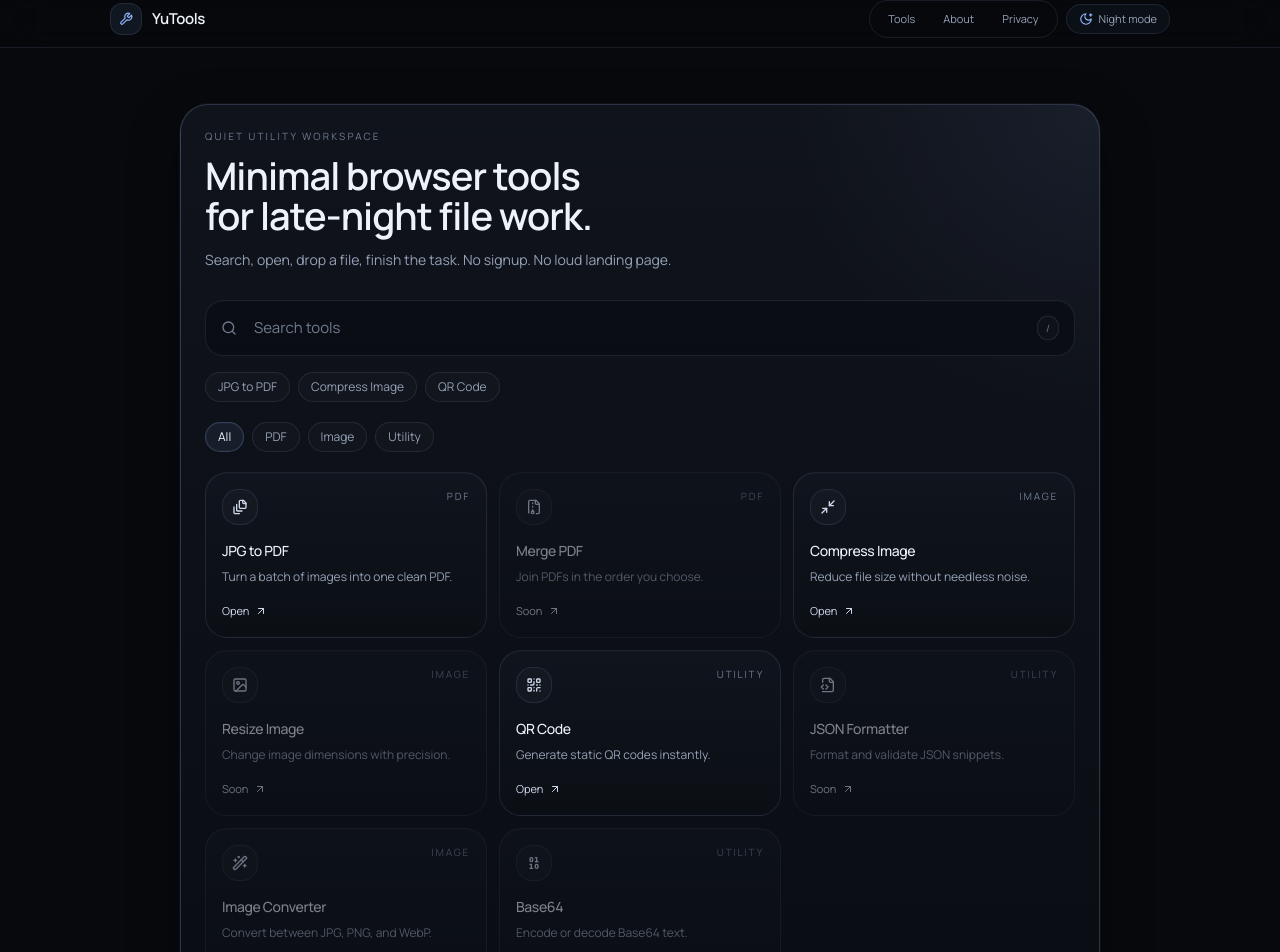
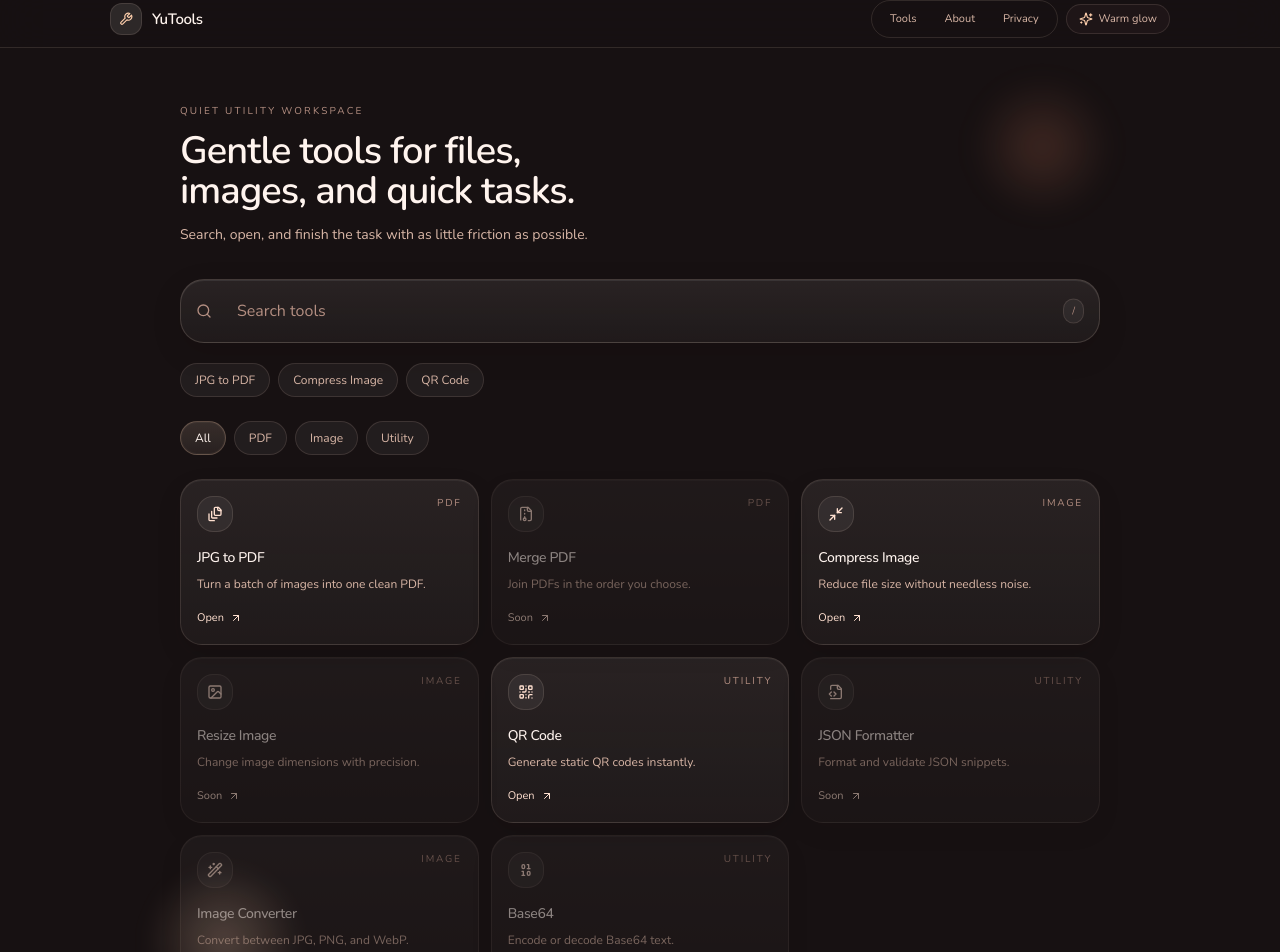
Before and after one commit to zhiliao000-star/YuDown, a React (Vite) app: page / in a window 1280 px wide. Shown: the part 9-961 px from the top of the page. Built offline with nearby package versions, Linux system fonts and the light colour scheme.

Commit message:
feat: soften UI with warmer gradients and lighter layout

```diff
--- a/src/App.tsx
+++ b/src/App.tsx
@@ -163,20 +163,26 @@ const Launcher = ({ compact = false }: { compact?: boolean }) => {
 
   return (
     <section className={cn('mx-auto w-full max-w-[920px]', compact ? 'mt-4' : 'mt-8')}>
-      <div className="hero-panel">
+      <div className={cn('relative', !compact && 'fade-up')}>
+        {!compact && (
+          <>
+            <div className="hero-orb" />
+            <div className="hero-orb-right" />
+          </>
+        )}
         {!compact && (
           <div className="max-w-[640px]">
             <p className="eyebrow">quiet utility workspace</p>
             <h1 className="mt-3 text-balance text-[28px] font-semibold leading-[1.05] text-[var(--fg)] sm:text-[38px]">
-              Minimal browser tools for late-night file work.
+              Gentle tools for files, images, and quick tasks.
             </h1>
             <p className="mt-3 max-w-[560px] text-sm leading-6 text-[var(--muted)]">
-              Search, open, drop a file, finish the task. No signup. No loud landing page.
+              Search, open, and finish the task with as little friction as possible.
             </p>
           </div>
         )}
 
-        <div className={cn('relative', compact ? 'mt-0' : 'mt-7')}>
+        <div className={cn('relative', compact ? 'mt-0' : 'mt-8')}>
           <Search className="pointer-events-none absolute left-4 top-1/2 h-4 w-4 -translate-y-1/2 text-[var(--muted-dim)]" />
           <input
             ref={inputRef}
@@ -189,7 +195,7 @@ const Launcher = ({ compact = false }: { compact?: boolean }) => {
         </div>
 
         {!compact && (
-          <div className="mt-4 flex flex-wrap gap-2">
+          <div className="mt-5 flex flex-wrap gap-2">
             {QUICK_LAUNCH.map((label) => {
               const tool = TOOL_ITEMS.find((item) => item.name === label);
               if (!tool) return null;
@@ -203,7 +209,7 @@ const Launcher = ({ compact = false }: { compact?: boolean }) => {
           </div>
         )}
 
-        <div className="mt-5 flex flex-wrap items-center gap-2">
+        <div className="mt-6 flex flex-wrap items-center gap-2">
           {(['All', 'PDF', 'Image', 'Utility'] as ToolCategory[]).map((tab) => (
             <button
               key={tab}
@@ -215,7 +221,7 @@ const Launcher = ({ compact = false }: { compact?: boolean }) => {
           ))}
         </div>
 
-        <div className="mt-5 grid grid-cols-1 gap-3 sm:grid-cols-2 lg:grid-cols-3">
+        <div className="mt-6 grid grid-cols-1 gap-3 sm:grid-cols-2 lg:grid-cols-3">
           {tools.map((tool) => (
             <ToolCard key={tool.path} tool={tool} />
           ))}
@@ -238,8 +244,8 @@ const HomePage = () => {
         Runs in your browser when possible. Quiet by default. No signup.
       </div>
 
-      <section className="mt-10 grid gap-4 md:grid-cols-[1.25fr_0.95fr]">
-        <article className="panel panel-subtle p-5">
+      <section className="mt-10 grid gap-4 md:grid-cols-[1.15fr_0.85fr]">
+        <article className="panel panel-subtle fade-up p-5">
           <p className="eyebrow">workflow</p>
           <div className="mt-3 grid gap-3 sm:grid-cols-3">
             <div>
@@ -257,7 +263,7 @@ const HomePage = () => {
           </div>
         </article>
 
-        <article className="panel panel-subtle p-5">
+        <article className="panel panel-subtle fade-up p-5">
           <p className="eyebrow">notes</p>
           <div className="mt-3 space-y-2 text-xs leading-5 text-[var(--muted)]">
             <p><span className="text-[var(--fg-soft)]">Privacy:</span> most supported tasks stay local.</p>
--- a/src/layouts/Layout.tsx
+++ b/src/layouts/Layout.tsx
@@ -1,6 +1,6 @@
 import React from 'react';
 import { Link, NavLink } from 'react-router-dom';
-import { MoonStar, Wrench } from 'lucide-react';
+import { Sparkles, Wrench } from 'lucide-react';
 import { cn } from '../lib/utils';
 
 export const Header: React.FC = () => {
@@ -38,8 +38,8 @@ export const Header: React.FC = () => {
             ))}
           </nav>
           <span className="hidden items-center gap-1.5 rounded-full border border-[var(--border-soft)] bg-[var(--surface)] px-3 py-1.5 text-[11px] text-[var(--muted)] shadow-[var(--shadow-soft)] sm:inline-flex">
-            <MoonStar className="h-3.5 w-3.5 text-[var(--accent-soft)]" />
-            Night mode
+            <Sparkles className="h-3.5 w-3.5 text-[var(--accent-soft)]" />
+            Warm glow
           </span>
         </div>
       </div>
@@ -54,7 +54,7 @@ export const Footer: React.FC = () => {
         <div className="max-w-md">
           <p className="text-sm font-medium text-[var(--fg)]">YuTools</p>
           <p className="mt-1 text-xs leading-5 text-[var(--muted)]">
-            Quiet browser utilities for files, images, and small technical tasks.
+            Simple browser utilities for files, images, and small technical tasks.
           </p>
         </div>
         <div className="flex flex-wrap gap-x-5 gap-y-2 text-xs text-[var(--muted)]">
--- a/src/styles/index.css
+++ b/src/styles/index.css
@@ -1,25 +1,26 @@
-@import url('https://fonts.googleapis.com/css2?family=Manrope:wght@400;500;600;700&display=swap');
+@import url('https://fonts.googleapis.com/css2?family=Nunito:wght@400;500;600;700;800&display=swap');
 
 @tailwind base;
 @tailwind components;
 @tailwind utilities;
 
 :root {
-  --bg: #07090d;
-  --bg-overlay: rgba(7, 9, 13, 0.76);
-  --surface: rgba(14, 18, 26, 0.82);
-  --surface-raised: rgba(18, 24, 35, 0.96);
-  --surface-soft: rgba(12, 16, 23, 0.72);
-  --fg: #eef2fb;
-  --fg-soft: #cfd8eb;
-  --muted: #95a2b7;
-  --muted-dim: #6f7b8f;
-  --border-soft: rgba(139, 162, 201, 0.14);
-  --border-strong: rgba(150, 178, 224, 0.24);
-  --accent-soft: #90b7ff;
-  --accent-glow: rgba(129, 165, 235, 0.18);
-  --shadow-soft: 0 10px 30px rgba(0, 0, 0, 0.18);
-  --shadow-glow: 0 0 0 1px rgba(146, 177, 225, 0.05), 0 18px 50px rgba(0, 0, 0, 0.34);
+  --bg: #171112;
+  --bg-overlay: rgba(23, 17, 18, 0.72);
+  --surface: rgba(48, 34, 35, 0.34);
+  --surface-raised: rgba(255, 248, 243, 0.1);
+  --surface-soft: rgba(73, 47, 43, 0.22);
+  --fg: #fff4ee;
+  --fg-soft: #ffe0d0;
+  --muted: #d9b7a7;
+  --muted-dim: #b48f82;
+  --border-soft: rgba(255, 220, 201, 0.12);
+  --border-strong: rgba(255, 219, 194, 0.24);
+  --accent-soft: #ffd0ad;
+  --accent-strong: #ffb57c;
+  --accent-glow: rgba(255, 191, 141, 0.22);
+  --shadow-soft: 0 14px 40px rgba(19, 9, 8, 0.18);
+  --shadow-glow: 0 0 0 1px rgba(255, 219, 194, 0.04), 0 24px 60px rgba(24, 10, 8, 0.32);
   color-scheme: dark;
 }
 
@@ -36,12 +37,13 @@
 
   body {
     @apply antialiased;
-    font-family: 'Manrope', ui-sans-serif, system-ui, sans-serif;
+    font-family: 'Nunito', ui-sans-serif, system-ui, sans-serif;
     color: var(--fg);
     background:
-      radial-gradient(circle at top, rgba(66, 93, 142, 0.16) 0%, rgba(66, 93, 142, 0) 28%),
-      radial-gradient(circle at 20% 20%, rgba(80, 106, 150, 0.08) 0%, rgba(80, 106, 150, 0) 24%),
-      linear-gradient(180deg, #090c12 0%, #06080c 100%);
+      radial-gradient(circle at 18% 12%, rgba(255, 185, 124, 0.18) 0%, rgba(255, 185, 124, 0) 28%),
+      radial-gradient(circle at 82% 8%, rgba(244, 120, 87, 0.16) 0%, rgba(244, 120, 87, 0) 24%),
+      radial-gradient(circle at 50% 100%, rgba(123, 49, 52, 0.22) 0%, rgba(123, 49, 52, 0) 30%),
+      linear-gradient(180deg, #221718 0%, #161011 56%, #120d0e 100%);
   }
 
   ::selection {
@@ -66,10 +68,11 @@
 }
 
 .panel {
-  @apply rounded-[24px] border;
+  @apply rounded-[28px] border;
   background: var(--surface);
   border-color: var(--border-soft);
   box-shadow: var(--shadow-soft);
+  backdrop-filter: blur(18px);
 }
 
 .panel-subtle {
@@ -78,12 +81,7 @@
 }
 
 .hero-panel {
-  @apply rounded-[28px] border px-5 py-5 sm:px-6 sm:py-6;
-  background:
-    radial-gradient(circle at top right, rgba(137, 167, 228, 0.08) 0%, rgba(137, 167, 228, 0) 24%),
-    linear-gradient(180deg, rgba(16, 20, 28, 0.96) 0%, rgba(10, 13, 20, 0.98) 100%);
-  border-color: var(--border-strong);
-  box-shadow: var(--shadow-glow);
+  @apply relative;
 }
 
 .eyebrow {
@@ -92,11 +90,14 @@
 }
 
 .search-bar {
-  @apply h-14 w-full rounded-[18px] border bg-transparent pl-12 pr-16 text-[15px] outline-none transition;
-  border-color: var(--border-soft);
+  @apply h-16 w-full rounded-[24px] border bg-transparent pl-14 pr-16 text-[16px] outline-none transition;
+  border-color: rgba(255, 226, 208, 0.16);
   color: var(--fg);
-  background: rgba(9, 12, 18, 0.78);
-  box-shadow: inset 0 1px 0 rgba(255, 255, 255, 0.02);
+  background:
+    linear-gradient(180deg, rgba(255, 249, 245, 0.08) 0%, rgba(255, 249, 245, 0.04) 100%);
+  box-shadow:
+    inset 0 1px 0 rgba(255, 255, 255, 0.08),
+    0 10px 30px rgba(20, 8, 6, 0.14);
 }
 
 .search-bar::placeholder {
@@ -104,25 +105,26 @@
 }
 
 .search-bar:focus {
-  border-color: rgba(144, 183, 255, 0.34);
+  border-color: rgba(255, 204, 173, 0.38);
   box-shadow:
-    0 0 0 4px rgba(129, 165, 235, 0.08),
-    inset 0 1px 0 rgba(255, 255, 255, 0.03);
+    0 0 0 5px rgba(255, 190, 143, 0.08),
+    0 16px 44px rgba(31, 12, 9, 0.18),
+    inset 0 1px 0 rgba(255, 255, 255, 0.08);
 }
 
 .search-hint {
   @apply absolute right-4 top-1/2 -translate-y-1/2 rounded-full px-2 py-1 text-[10px];
   color: var(--muted-dim);
   border: 1px solid var(--border-soft);
-  background: rgba(255, 255, 255, 0.02);
+  background: rgba(255, 246, 240, 0.05);
 }
 
 .quick-chip,
 .filter-chip {
-  @apply inline-flex items-center rounded-full px-3 py-1.5 text-xs transition;
+  @apply inline-flex items-center rounded-full px-3.5 py-2 text-xs transition;
   color: var(--muted);
   border: 1px solid var(--border-soft);
-  background: rgba(255, 255, 255, 0.02);
+  background: rgba(255, 245, 238, 0.05);
 }
 
 .quick-chip:hover,
@@ -134,43 +136,48 @@
 
 .filter-chip-active {
   color: var(--fg);
-  border-color: rgba(144, 183, 255, 0.22);
-  background: rgba(144, 183, 255, 0.08);
-  box-shadow: 0 0 0 1px rgba(144, 183, 255, 0.04) inset;
+  border-color: rgba(255, 207, 175, 0.24);
+  background: linear-gradient(180deg, rgba(255, 221, 197, 0.14) 0%, rgba(255, 221, 197, 0.08) 100%);
+  box-shadow: 0 0 0 1px rgba(255, 220, 201, 0.04) inset;
 }
 
 .tool-card {
   @apply rounded-[22px] border p-4 transition;
   border-color: var(--border-soft);
-  background: linear-gradient(180deg, rgba(17, 22, 31, 0.84) 0%, rgba(11, 15, 21, 0.92) 100%);
-  box-shadow: inset 0 1px 0 rgba(255, 255, 255, 0.02);
+  background: linear-gradient(180deg, rgba(255, 245, 238, 0.08) 0%, rgba(255, 245, 238, 0.04) 100%);
+  box-shadow:
+    inset 0 1px 0 rgba(255, 255, 255, 0.05),
+    0 10px 24px rgba(21, 8, 7, 0.12);
 }
 
 .tool-card:hover {
-  transform: translateY(-1px);
-  border-color: rgba(144, 183, 255, 0.22);
-  background: linear-gradient(180deg, rgba(18, 24, 35, 0.92) 0%, rgba(12, 16, 24, 0.98) 100%);
+  transform: translateY(-4px);
+  border-color: rgba(255, 212, 184, 0.24);
+  background: linear-gradient(180deg, rgba(255, 245, 238, 0.12) 0%, rgba(255, 245, 238, 0.06) 100%);
+  box-shadow:
+    inset 0 1px 0 rgba(255, 255, 255, 0.06),
+    0 20px 40px rgba(22, 8, 8, 0.16);
 }
 
 .tool-icon {
   @apply inline-flex h-9 w-9 items-center justify-center rounded-2xl;
   color: var(--fg-soft);
   border: 1px solid var(--border-soft);
-  background: rgba(255, 255, 255, 0.025);
+  background: rgba(255, 248, 243, 0.06);
 }
 
 .trust-strip {
   @apply rounded-full px-4 py-2 text-center text-xs;
   color: var(--muted);
   border: 1px solid var(--border-soft);
-  background: rgba(255, 255, 255, 0.025);
+  background: rgba(255, 248, 243, 0.04);
 }
 
 .empty-state {
   @apply rounded-[20px] border px-4 py-8 text-center text-sm;
   color: var(--muted);
   border-color: var(--border-soft);
-  background: rgba(255, 255, 255, 0.018);
+  background: rgba(255, 248, 243, 0.035);
 }
 
 .ad-container {
@@ -178,3 +185,52 @@
   background: var(--surface-soft);
   border: 1px solid var(--border-soft);
 }
+
+.hero-orb {
+  position: absolute;
+  inset: auto auto -28px -36px;
+  width: 160px;
+  height: 160px;
+  border-radius: 9999px;
+  background: radial-gradient(circle, rgba(255, 207, 175, 0.24) 0%, rgba(255, 207, 175, 0) 70%);
+  filter: blur(10px);
+  pointer-events: none;
+  animation: floatSlow 9s ease-in-out infinite;
+}
+
+.hero-orb-right {
+  position: absolute;
+  inset: -18px -12px auto auto;
+  width: 140px;
+  height: 140px;
+  border-radius: 9999px;
+  background: radial-gradient(circle, rgba(255, 146, 110, 0.18) 0%, rgba(255, 146, 110, 0) 70%);
+  filter: blur(14px);
+  pointer-events: none;
+  animation: floatSlow 11s ease-in-out infinite reverse;
+}
+
+.fade-up {
+  animation: fadeUp 0.7s ease both;
+}
+
+@keyframes fadeUp {
+  from {
+    opacity: 0;
+    transform: translateY(10px);
+  }
+  to {
+    opacity: 1;
+    transform: translateY(0);
+  }
+}
+
+@keyframes floatSlow {
+  0%,
+  100% {
+    transform: translateY(0);
+  }
+  50% {
+    transform: translateY(-10px);
+  }
+}
```
